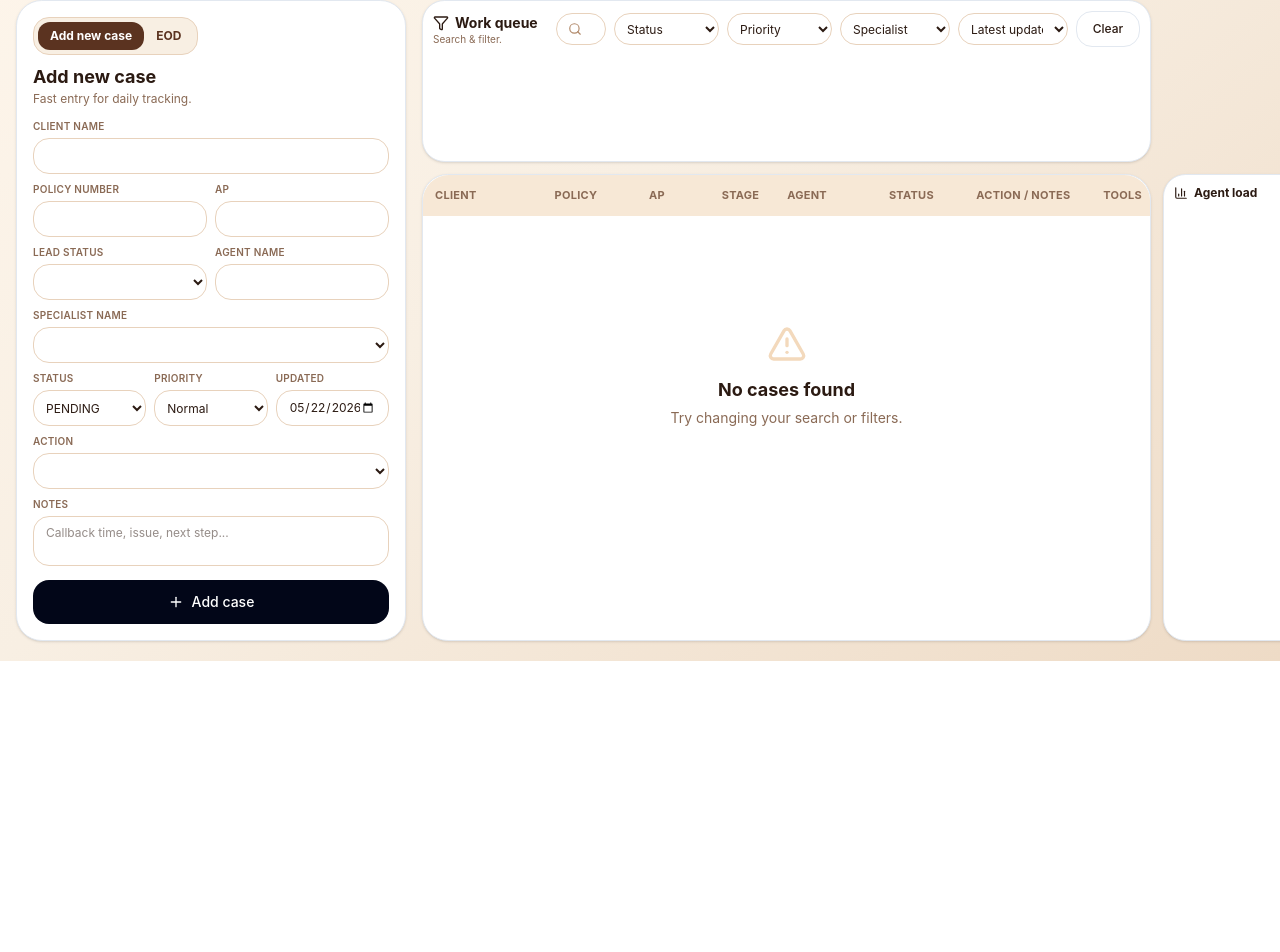
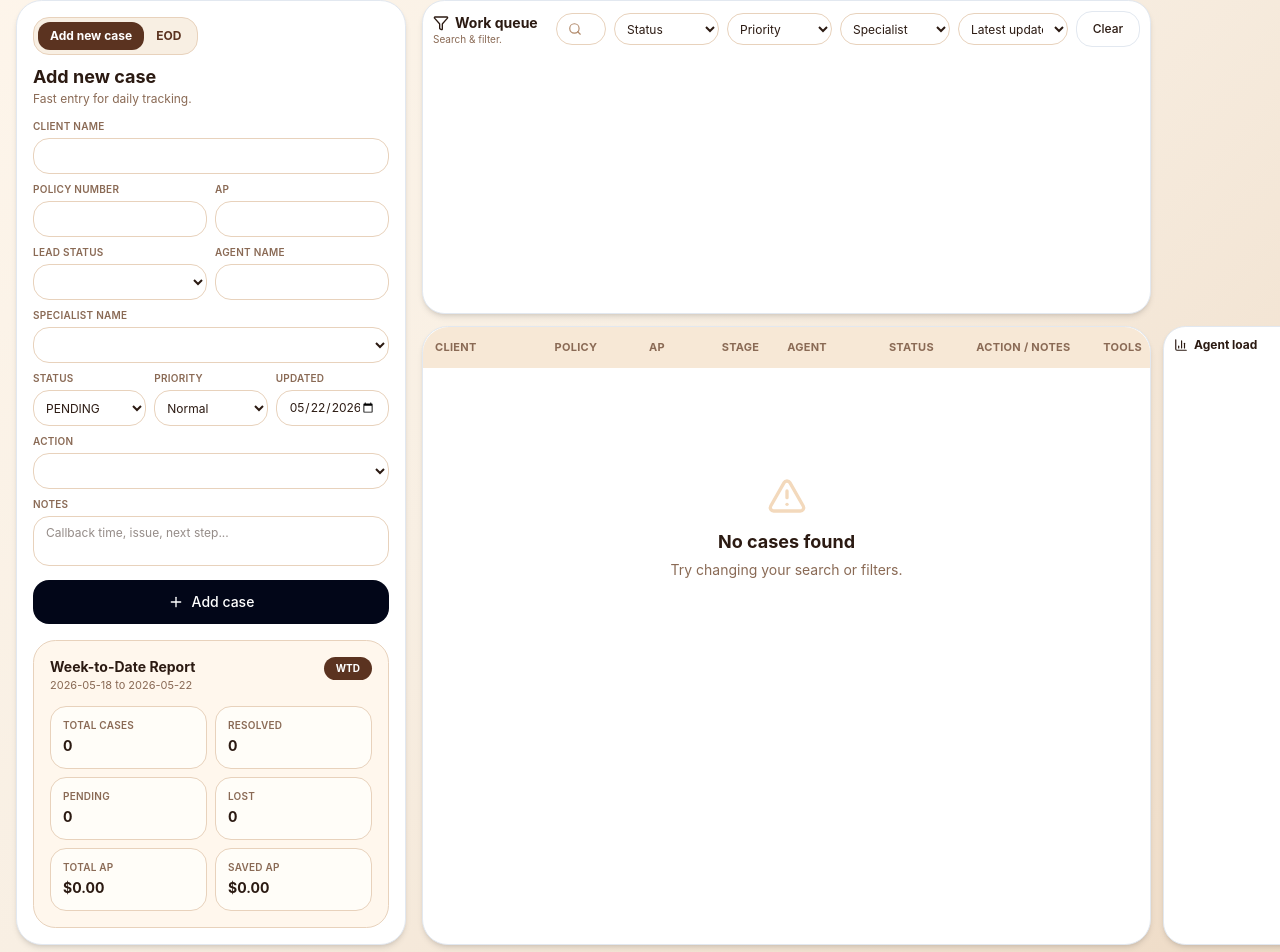
Before and after one commit to chengalang123-beep/chen-tracker-app, a React (Vite) app: page / in a window 1280 px wide. Shown: the part 313-1265 px from the top of the page. Before the commit the page ends 974 px from the top, so only its background shows below. Built offline with nearby package versions, Linux system fonts and the light colour scheme.

Commit message:
Update App.jsx

```diff
--- a/src/App.jsx
+++ b/src/App.jsx
@@ -25,8 +25,6 @@ import { Card, CardContent } from "@/components/ui/card";
 const STORAGE_KEY = "chen-policy-tracker-v1";
 const GOOGLE_SHEET_WEB_APP_URL = "https://script.google.com/macros/s/AKfycbxQbzGV243t3Tyfyzc7kcZuvNEmscoGf0lpdSRft5VhUIL1Y_ALEc3mA7HIO4WgF_x4/exec";
 const EOD_JOTFORM_URL = "https://form.jotform.com/261417629759470";
-
-const starterRows = [];
 
 const blankForm = {
   clientName: "",
@@ -109,6 +107,7 @@ function parseCsv(text) {
       ap: Number(parts[indexMap.ap] || 0),
       leadStatus: parts[indexMap.leadStatus] || "",
       agentName: parts[indexMap.agentName] || "",
+      specialistName: "",
       result: (parts[indexMap.result] || "PENDING").toUpperCase(),
       action: parts[indexMap.action] || "",
       notes: parts[indexMap.notes] || "",
@@ -163,9 +162,9 @@ export default function ChenTrackerApp() {
   const [rows, setRows] = useState(() => {
     try {
       const saved = localStorage.getItem(STORAGE_KEY);
-      return saved ? JSON.parse(saved) : starterRows;
+      return saved ? JSON.parse(saved) : [];
     } catch {
-      return starterRows;
+      return [];
     }
   });
   const [form, setForm] = useState(blankForm);
@@ -182,7 +181,6 @@ export default function ChenTrackerApp() {
   useEffect(() => {
     localStorage.setItem(STORAGE_KEY, JSON.stringify(rows));
   }, [rows]);
-
 
   const stats = useMemo(() => {
     const total = rows.length;
@@ -232,6 +230,35 @@ export default function ChenTrackerApp() {
     });
     return [...map.entries()].sort((a, b) => b[1] - a[1]).slice(0, 5);
   }, [rows]);
+
+  const weekToDateStats = useMemo(() => {
+    const now = new Date();
+    const day = now.getDay();
+    const diffToMonday = day === 0 ? 6 : day - 1;
+    const monday = new Date(now);
+    monday.setDate(now.getDate() - diffToMonday);
+    const weekStart = monday.toISOString().slice(0, 10);
+    const today = now.toISOString().slice(0, 10);
+
+    const weekRows = rows.filter((row) => {
+      const rowDate = row.updatedAt || row.createdAt || "";
+      return rowDate >= weekStart && rowDate <= today;
+    });
+
+    const totalCases = weekRows.length;
+    const pending = weekRows.filter((row) => row.result === "PENDING").length;
+    const resolved = weekRows.filter((row) => row.result === "RESOLVED").length;
+    const lost = weekRows.filter((row) => row.result === "LOST").length;
+    const totalAp = weekRows.reduce((sum, row) => sum + Number(row.ap || 0), 0);
+    const savedAp = weekRows
+      .filter((row) => row.result === "RESOLVED" || row.action === "Save")
+      .reduce((sum, row) => sum + Number(row.ap || 0), 0);
+
+    return { weekStart, today, totalCases, pending, resolved, lost, totalAp, savedAp };
+  }, [rows]);
+
+  const entryTitle = activeEntryTab === "case" ? (editingId ? "Edit case" : "Add new case") : "EOD";
+  const entryHelper = activeEntryTab === "case" ? "Fast entry for daily tracking." : "Fill out your EOD Jotform inside the tracker.";
 
   function updateForm(field, value) {
     setForm((current) => ({ ...current, [field]: value }));
@@ -294,6 +321,7 @@ export default function ChenTrackerApp() {
   }
 
   function editRow(row) {
+    setActiveEntryTab("case");
     setEditingId(row.id);
     setForm({
       clientName: row.clientName || "",
@@ -316,9 +344,7 @@ export default function ChenTrackerApp() {
 
   function quickStatus(id, result) {
     setRows((current) =>
-      current.map((row) =>
-        row.id === id ? { ...row, result, updatedAt: new Date().toISOString().slice(0, 10) } : row
-      )
+      current.map((row) => (row.id === id ? { ...row, result, updatedAt: new Date().toISOString().slice(0, 10) } : row))
     );
   }
 
@@ -380,10 +406,6 @@ export default function ChenTrackerApp() {
     setSpecialistFilter("Specialist");
     setSortBy("updatedAt");
   }
-
-  const entryTitle = activeEntryTab === "case" ? (editingId ? "Edit case" : "Add new case") : "EOD";
-
-  const entryHelper = activeEntryTab === "case" ? "Fast entry for daily tracking." : "Fill out your EOD Jotform inside the tracker.";
 
   return (
     <div className="min-h-screen overflow-x-hidden bg-gradient-to-br from-[#FFF7ED] via-[#F8EFE3] to-[#EEDBC6] text-[#2B1A12]">
@@ -449,7 +471,7 @@ export default function ChenTrackerApp() {
         </div>
 
         <div className="grid gap-4 xl:grid-cols-[390px_1fr]">
-          <Card className="h-fit self-start rounded-[1.6rem] border border-[#E8D2BC] bg-[#FFFDF8] shadow-sm shadow-md">
+          <Card className="h-fit self-start rounded-[1.6rem] border border-[#E8D2BC] bg-[#FFFDF8] shadow-md">
             <CardContent className="p-4">
               <div className="mb-3 flex items-center justify-between gap-3">
                 <div>
@@ -498,14 +520,13 @@ export default function ChenTrackerApp() {
                   </div>
                   <Select label="Action" value={form.action} onChange={(v) => updateForm("action", v)} options={actionOptions} />
                   <Textarea label="Notes" value={form.notes} onChange={(v) => updateForm("notes", v)} placeholder="Callback time, issue, next step..." />
-                  <Button type="submit" className="h-11 w-full rounded-2xl bg-[#5B3320] text-white hover:bg-[#3A2417]">
+                  <Button type="submit" className="h-11 w-full rounded-2xl bg-[#03071A] text-white hover:bg-[#10142B]">
                     {editingId ? <Save className="mr-2 h-4 w-4" /> : <Plus className="mr-2 h-4 w-4" />}
                     {editingId ? "Save changes" : "Add case"}
                   </Button>
                 </form>
               ) : (
                 <div className="overflow-hidden rounded-2xl border border-[#E8D2BC] bg-[#FFF7ED]">
-                  {EOD_JOTFORM_URL ? (
                   <iframe
                     title="EOD Jotform"
                     src={EOD_JOTFORM_URL}
@@ -513,22 +534,33 @@ export default function ChenTrackerApp() {
                     frameBorder="0"
                     allowFullScreen
                   />
-                  ) : (
-                    <div className="flex min-h-[360px] flex-col items-center justify-center px-6 text-center">
-                      <FileSpreadsheet className="mb-3 h-10 w-10 text-[#A66A3F]" />
-                      <h3 className="text-lg font-bold text-[#2B1A12]">Add your EOD Jotform link</h3>
-                      <p className="mt-2 max-w-sm text-sm text-[#8A6A55]">
-                        Paste your Jotform URL into the EOD_JOTFORM_URL constant at the top of the code to show it here.
+                </div>
+              )}
+
+              <div className="mt-4 rounded-[1.4rem] border border-[#E8D2BC] bg-[#FFF7ED] p-4">
+                <div className="mb-3 flex items-start justify-between gap-3">
+                  <div>
+                    <h3 className="text-sm font-bold text-[#2B1A12]">Week-to-Date Report</h3>
+                    <p className="text-[11px] text-[#8A6A55]">
+                      {weekToDateStats.weekStart} to {weekToDateStats.today}
                     </p>
                   </div>
-                  )}
+                  <span className="rounded-full bg-[#5B3320] px-3 py-1 text-[10px] font-bold text-white">WTD</span>
                 </div>
-              )}
+                <div className="grid grid-cols-2 gap-2 text-xs">
+                  <ReportItem label="Total Cases" value={weekToDateStats.totalCases} />
+                  <ReportItem label="Resolved" value={weekToDateStats.resolved} />
+                  <ReportItem label="Pending" value={weekToDateStats.pending} />
+                  <ReportItem label="Lost" value={weekToDateStats.lost} />
+                  <ReportItem label="Total AP" value={currency(weekToDateStats.totalAp)} />
+                  <ReportItem label="Saved AP" value={currency(weekToDateStats.savedAp)} />
+                </div>
+              </div>
             </CardContent>
           </Card>
 
           <div className="grid gap-3">
-            <Card className="rounded-[1.4rem] border border-[#E8D2BC] bg-[#FFFDF8] shadow-sm shadow-md lg:mr-[192px]">
+            <Card className="rounded-[1.4rem] border border-[#E8D2BC] bg-[#FFFDF8] shadow-md lg:mr-[192px]">
               <CardContent className="p-2.5">
                 <div className="grid items-center gap-2 lg:grid-cols-[115px_1fr_105px_105px_110px_110px_64px]">
                   <div>
@@ -558,7 +590,7 @@ export default function ChenTrackerApp() {
             </Card>
 
             <div className="grid gap-3 lg:grid-cols-[minmax(0,1fr)_180px]">
-              <Card className="rounded-[1.6rem] border border-[#E8D2BC] bg-[#FFFDF8] shadow-sm shadow-md">
+              <Card className="rounded-[1.6rem] border border-[#E8D2BC] bg-[#FFFDF8] shadow-md">
                 <CardContent className="p-0">
                   <div className="overflow-hidden rounded-[1.6rem]">
                     <table className="w-full table-fixed text-left text-[11px]">
@@ -630,7 +662,7 @@ export default function ChenTrackerApp() {
                 </CardContent>
               </Card>
 
-              <Card className="rounded-[1.4rem] border border-[#E8D2BC] bg-[#FFFDF8] shadow-sm shadow-md">
+              <Card className="rounded-[1.4rem] border border-[#E8D2BC] bg-[#FFFDF8] shadow-md">
                 <CardContent className="p-2.5">
                   <h3 className="mb-2 flex items-center gap-1.5 text-xs font-bold">
                     <BarChart3 className="h-3.5 w-3.5" /> Agent load
@@ -641,7 +673,9 @@ export default function ChenTrackerApp() {
                       return (
                         <div key={agent}>
                           <div className="mb-1 flex items-center justify-between gap-1 text-[10px]">
-                            <span className="max-w-[125px] truncate font-medium text-[#5B3320]" title={agent}>{agent}</span>
+                            <span className="max-w-[125px] truncate font-medium text-[#5B3320]" title={agent}>
+                              {agent}
+                            </span>
                             <span className="text-[#8A6A55]">{count}</span>
                           </div>
                           <div className="h-1.5 overflow-hidden rounded-full bg-[#F7E8D6]">
@@ -668,7 +702,7 @@ function StatCard({ icon, label, value, helper, tone = "slate" }) {
     emerald: "bg-[#6F8A3A] text-white",
   };
   return (
-    <Card className="rounded-[1.4rem] border border-[#E8D2BC] bg-[#FFFDF8] shadow-sm shadow-md">
+    <Card className="rounded-[1.4rem] border border-[#E8D2BC] bg-[#FFFDF8] shadow-md">
       <CardContent className="p-3.5">
         <div className="flex items-start justify-between gap-3">
           <div>
@@ -680,6 +714,15 @@ function StatCard({ icon, label, value, helper, tone = "slate" }) {
         </div>
       </CardContent>
     </Card>
+  );
+}
+
+function ReportItem({ label, value }) {
+  return (
+    <div className="rounded-2xl border border-[#E8D2BC] bg-[#FFFDF8] p-3">
+      <div className="text-[10px] font-semibold uppercase tracking-wide text-[#8A6A55]">{label}</div>
+      <div className="mt-1 text-sm font-bold text-[#2B1A12]">{value}</div>
+    </div>
   );
 }
 
@@ -723,8 +766,8 @@ function Select({ label, value, onChange, options }) {
         onChange={(e) => onChange(e.target.value)}
         className="h-9 w-full rounded-2xl border border-[#E8D2BC] bg-white px-2 text-xs outline-none focus:border-[#A66A3F]"
       >
-        {options.map((option) => (
-          <option key={option} value={option}>
+        {options.map((option, index) => (
+          <option key={`${label}-${option}-${index}`} value={option}>
             {option}
           </option>
         ))}
```
Lines whose indentation alone changed are shown as unchanged.
